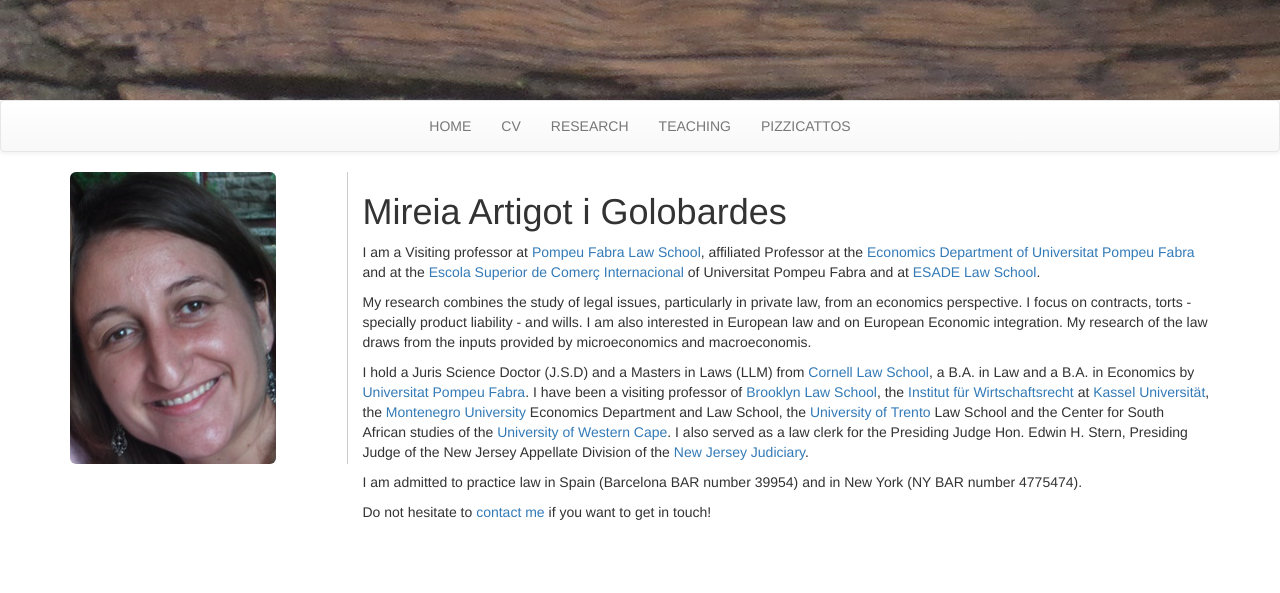
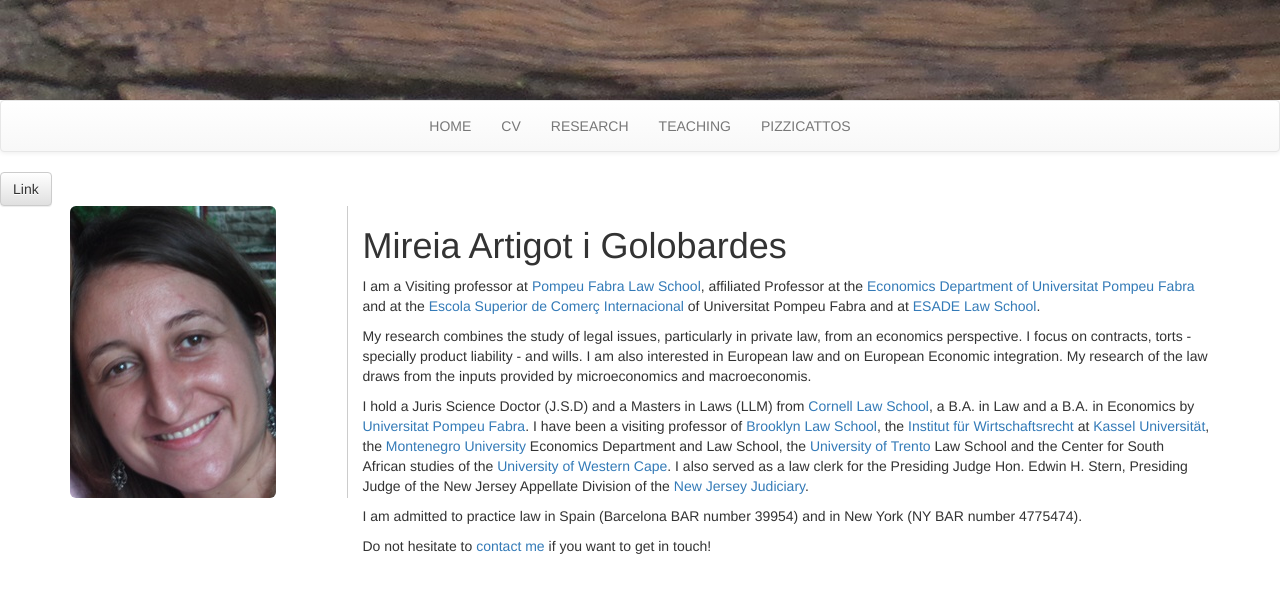
Before and after one commit to JohnPalmer/mireiaartigot, a Jekyll site: the page built from index.md, in a window 1280 px wide. Shown: the top 593 px of the page. Built offline with Jekyll 4.4.1, drawn with Linux system fonts in a browser that asks for light colours; nearby versions of some CDN libraries; our own code applies the rules of GitHub Pages for plain Markdown files.

Commit message:
Update navbar.html

```diff
--- a/_includes/navbar.html
+++ b/_includes/navbar.html
@@ -1,6 +1,3 @@
-
-<a style="position:absolute; margin-top: 0px; margin-right:0px" class="btn btn-default" href="#" role="button">Link</a>
-
 <nav class="navbar navbar-default" id="my_navbar">
   <div class="container-fluid">
     <!-- Brand and toggle get grouped for better mobile display -->
@@ -26,3 +23,5 @@
     </div><!-- /.navbar-collapse -->
   </div><!-- /.container-fluid -->
 </nav>
+
+<a style="margin-top: 0px; margin-right:0px;" class="btn btn-default" href="#" role="button">Link</a>
```
